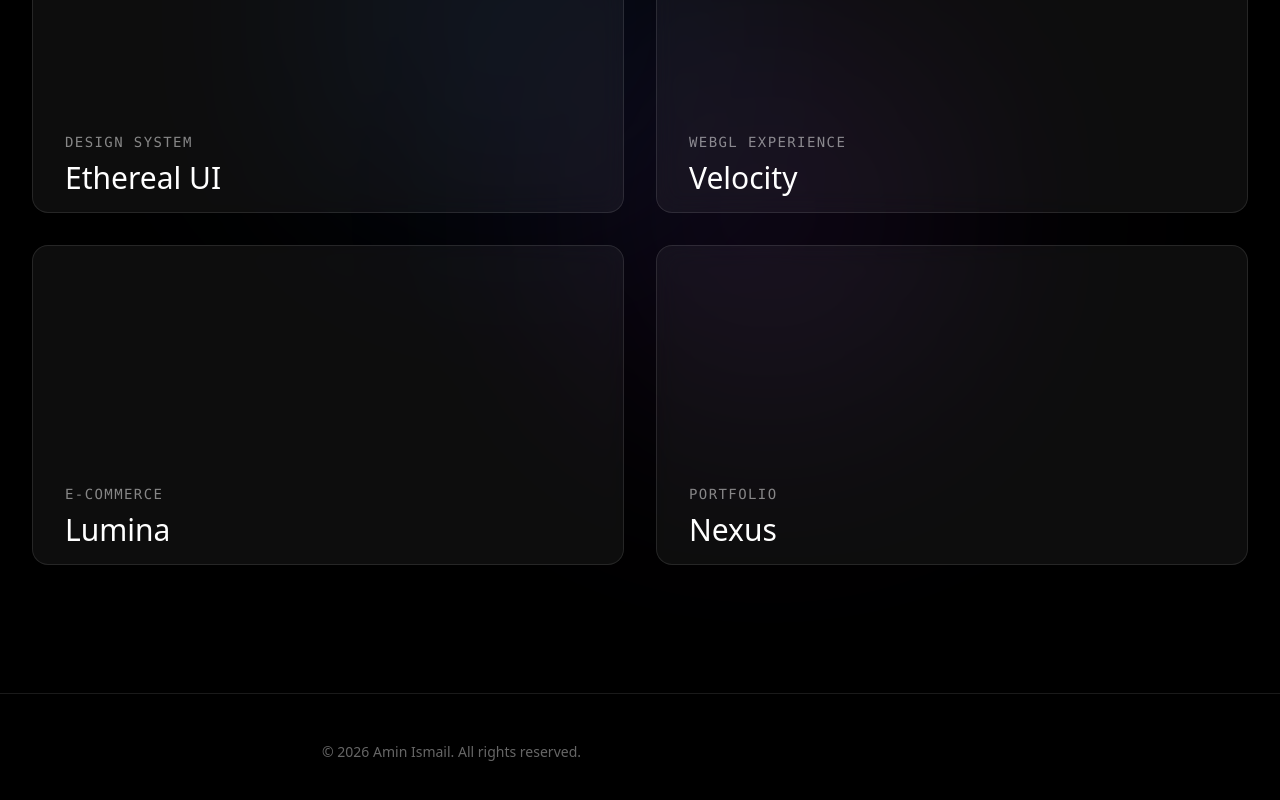
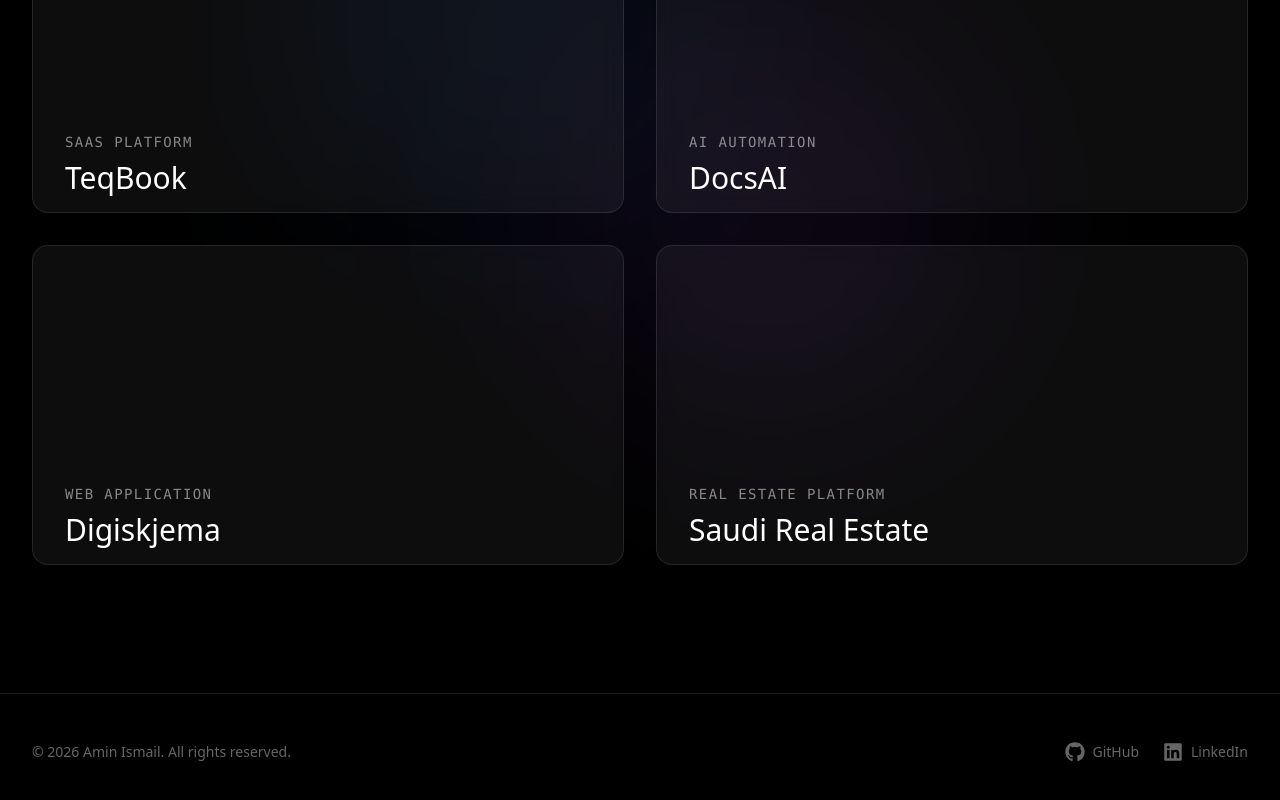
Before and after one commit to Am11n/AminIsmail, a Next.js app: page / in a window 1280 px wide. Shown: the part 7174-7974 px from the top of the page. Built offline with nearby package versions, Linux system fonts and the light colour scheme.

Commit message:
feat: Update project data with real projects and refactor the footer to include social media links.

```diff
--- a/src/app/page.tsx
+++ b/src/app/page.tsx
@@ -4,6 +4,7 @@ import Projects from "@/components/Projects";
 import Experience from "@/components/Experience";
 import Certificates from "@/components/Certificates";
 import Skills from "@/components/Skills";
+import { FaGithub, FaLinkedin } from "react-icons/fa";
 
 export default function Home() {
   return (
@@ -18,8 +19,33 @@ export default function Home() {
       <Projects />
 
       {/* Footer */}
-      <footer className="bg-black text-white/40 py-12 text-center text-sm border-t border-white/10">
-        <p>© {new Date().getFullYear()} Amin Ismail. All rights reserved. <span className="opacity-0 hover:opacity-100 transition-opacity">Built with Next.js, Framer Motion, and a Nano Banana 🍌</span></p>
+      <footer className="bg-black text-white py-12 border-t border-white/10">
+        <div className="max-w-7xl mx-auto px-8 flex flex-col md:flex-row items-center justify-between gap-6">
+          <p className="text-white/40 text-sm">
+            © {new Date().getFullYear()} Amin Ismail. All rights reserved. <span className="opacity-0 hover:opacity-100 transition-opacity">🍌</span>
+          </p>
+
+          <div className="flex items-center gap-6">
+            <a
+              href="https://github.com/Am11n"
+              target="_blank"
+              rel="noopener noreferrer"
+              className="text-white/40 hover:text-white transition-colors flex items-center gap-2"
+            >
+              <FaGithub className="w-5 h-5" />
+              <span className="text-sm font-medium">GitHub</span>
+            </a>
+            <a
+              href="https://www.linkedin.com/in/amin-ismail-moh/"
+              target="_blank"
+              rel="noopener noreferrer"
+              className="text-white/40 hover:text-[#0A66C2] transition-colors flex items-center gap-2"
+            >
+              <FaLinkedin className="w-5 h-5" />
+              <span className="text-sm font-medium">LinkedIn</span>
+            </a>
+          </div>
+        </div>
       </footer>
     </main>
   );
--- a/src/components/Projects.tsx
+++ b/src/components/Projects.tsx
@@ -3,10 +3,10 @@
 import { motion } from "framer-motion";
 
 const projects = [
-  { id: 1, title: "Ethereal UI", category: "Design System", href: "#" },
-  { id: 2, title: "Velocity", category: "WebGL Experience", href: "#" },
-  { id: 3, title: "Lumina", category: "E-Commerce", href: "#" },
-  { id: 4, title: "Nexus", category: "Portfolio", href: "#" }
+  { id: 1, title: "TeqBook", category: "SaaS Platform", href: "https://www.teqbook.com" },
+  { id: 2, title: "DocsAI", category: "AI Automation", href: "https://github.com/Am11n/DocsAI" },
+  { id: 3, title: "Digiskjema", category: "Web Application", href: "https://github.com/Am11n/digiskjema" },
+  { id: 4, title: "Saudi Real Estate", category: "Real Estate Platform", href: "https://github.com/Am11n/saudi-real-estate-main" }
 ];
 
 export default function Projects() {
```
